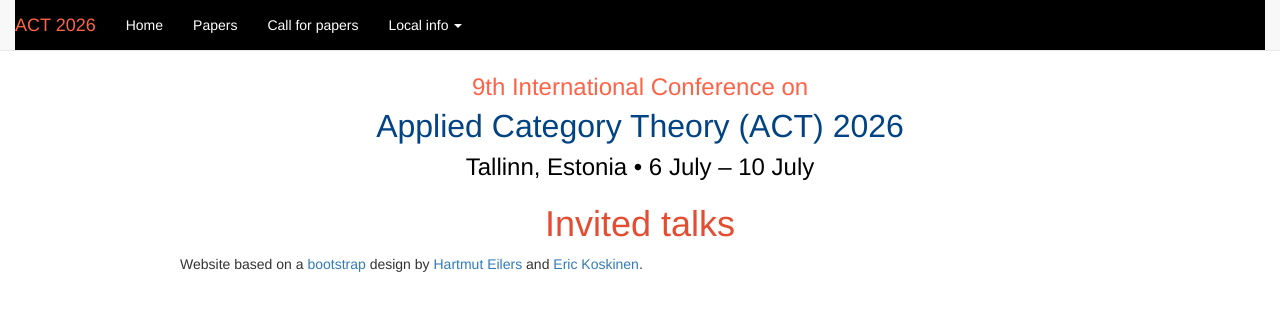
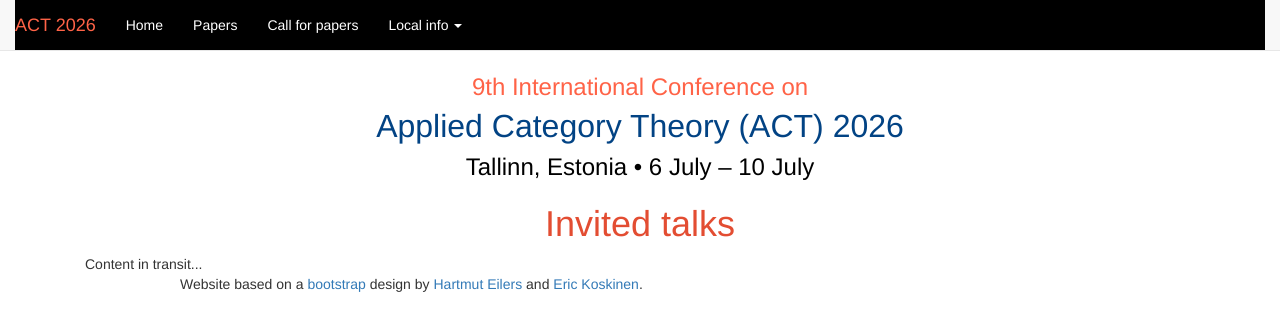
Before and after one commit to actconf2026/actconf2026.github.io, a Jekyll site: the page built from keynote.html, in a window 1280 px wide. Shown: the top 331 px of the page. Built offline with Jekyll 4.4.1, drawn with Linux system fonts in a browser that asks for light colours.

Commit message:
Content in transit text..

```diff
--- a/industry.html
+++ b/industry.html
@@ -4,6 +4,6 @@ layout: act
       <div class="prose">
 <h1><center>Industry session</center></h1>
 
-	<iframe style="height: 2410px; width: 100% ; border: none" src="https://docs.google.com/spreadsheets/d/e/2PACX-1vQ6DKRYuv9RiSJc9EbWtJEoRaMf1nXbR9sAZ1srCQ3lu7eT-dTMCgN5artqGtC2l0ofPKqzdTWq5Xf3/pubhtml?gid=309760174&amp;single=true&amp;widget=false&amp;headers=false"&amp;embedded=true"></iframe>
+Content in transit...
 
 		  </div> <!-- prose -->
--- a/keynote.html
+++ b/keynote.html
@@ -4,5 +4,6 @@ layout: act
     <div class="prose">
 <h1><center>Invited talks</center></h1>
 
+Content in transit...
 
 	</div> <!-- prose -->
```
